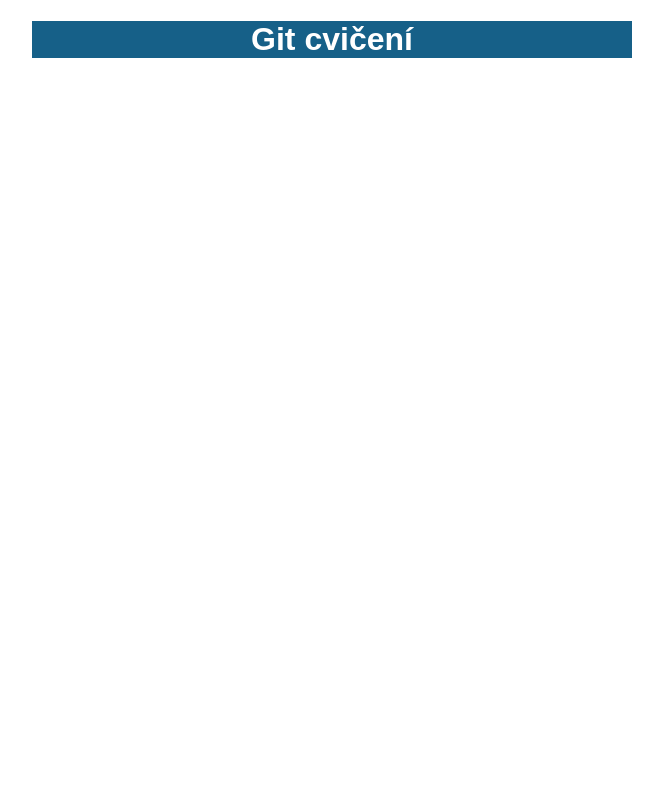
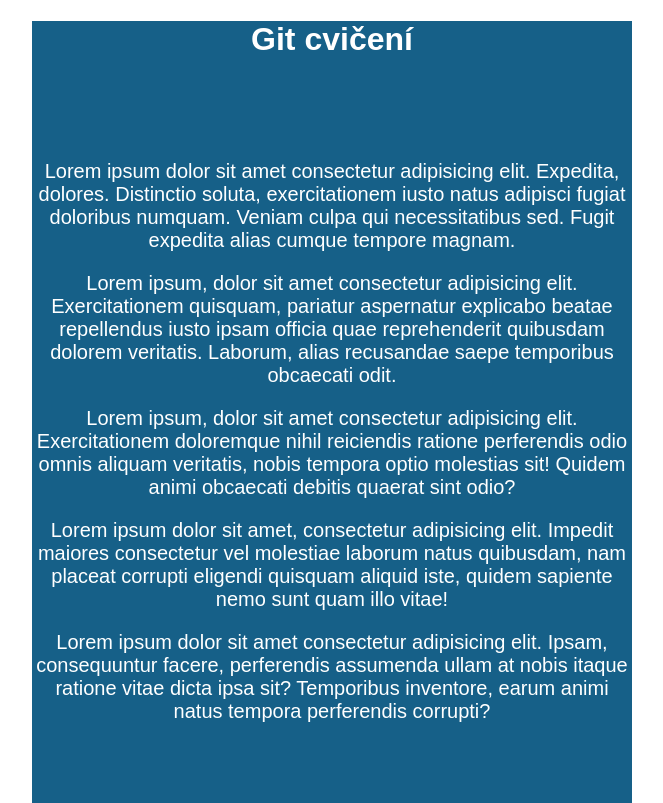
Before and after one commit to mahru8/git-cviceni, a plain HTML site: page index.html in a window 1280 px wide. Shown: the whole page, without its empty margins (308-971 px from the left). Drawn offline with Linux system fonts and the light colour scheme.

Commit message:
Zmena main

```diff
--- a/index.html
+++ b/index.html
@@ -12,7 +12,18 @@
 <body>
 
     <header>
+
+
         <h1>Git cvičení</h1>
+
+        <main>
+                <p> Lorem ipsum dolor sit amet consectetur adipisicing elit. Expedita, dolores. Distinctio soluta, exercitationem iusto natus adipisci fugiat doloribus numquam. Veniam culpa qui necessitatibus sed. Fugit expedita alias cumque tempore magnam.</p>
+                <p> Lorem ipsum, dolor sit amet consectetur adipisicing elit. Exercitationem quisquam, pariatur aspernatur explicabo beatae repellendus iusto ipsam officia quae reprehenderit quibusdam dolorem veritatis. Laborum, alias recusandae saepe temporibus obcaecati odit.</p>
+                <p> Lorem ipsum, dolor sit amet consectetur adipisicing elit. Exercitationem doloremque nihil reiciendis ratione perferendis odio omnis aliquam veritatis, nobis tempora optio molestias sit! Quidem animi obcaecati debitis quaerat sint odio?</p>
+                <p> Lorem ipsum dolor sit amet, consectetur adipisicing elit. Impedit maiores consectetur vel molestiae laborum natus quibusdam, nam placeat corrupti eligendi quisquam aliquid iste, quidem sapiente nemo sunt quam illo vitae!</p>
+                <p> Lorem ipsum dolor sit amet consectetur adipisicing elit. Ipsam, consequuntur facere, perferendis assumenda ullam at nobis itaque ratione vitae dicta ipsa sit? Temporibus inventore, earum animi natus tempora perferendis corrupti?</p>
+
+        </main>
     </header>
 
 
--- a/styly.css
+++ b/styly.css
@@ -9,3 +9,8 @@ header {
     background: #166088;
     color: white;
 }
+
+main {
+	padding: 3em 0;
+	font-size: 20px;
+}
```
